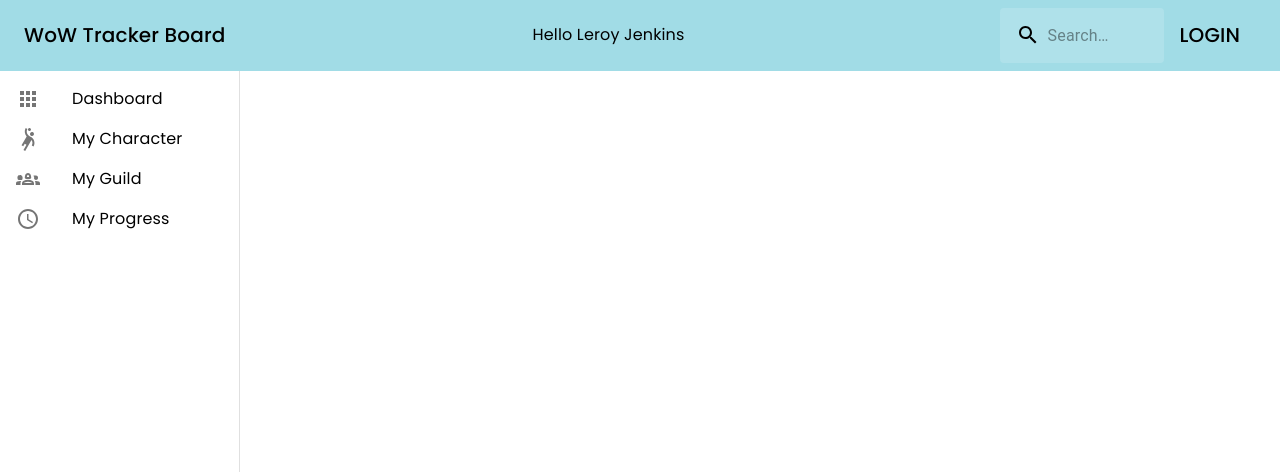
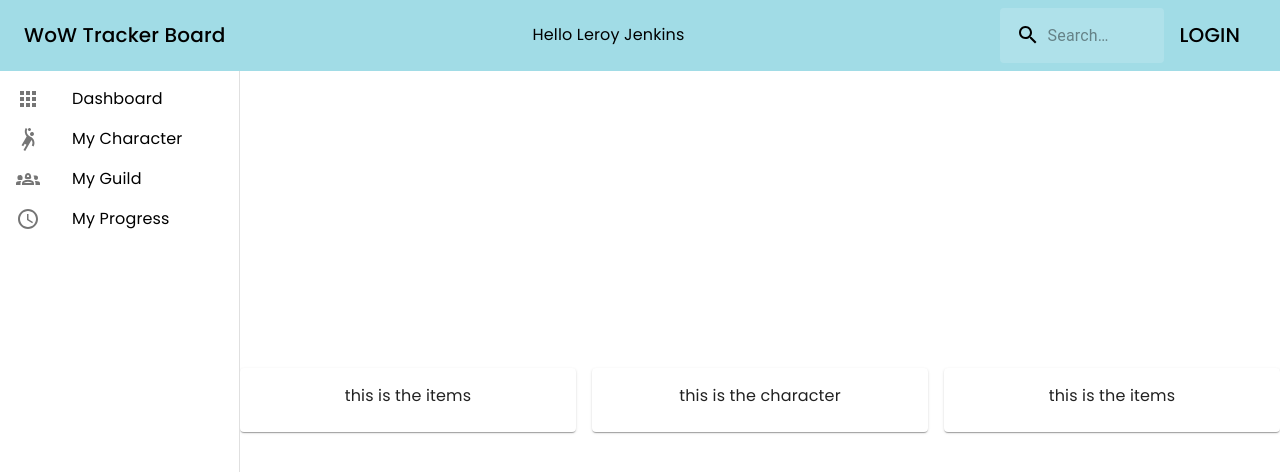
Before and after one commit to kattschmidtt/wow-tracker-dashboard, a React (Vite) app in the folder client/: page /my-calendar in a window 1280 px wide. Shown: the top 472 px of the page. Built offline with nearby package versions, Linux system fonts and the light colour scheme; no server answers; a web font is replaced by a local one.

Commit message:
removed several unneeded libraries. started calendar page. removed calendar from dashboard for now. removed print statements

```diff
--- a/client/package.json
+++ b/client/package.json
@@ -17,10 +17,12 @@
     "@mui/material": "^5.16.6",
     "@mui/x-date-pickers": "^7.12.0",
     "@types/react-beautiful-dnd": "^13.1.8",
+    "axios": "^1.7.3",
     "boring-avatars": "^1.10.2",
     "dayjs": "^1.11.12",
     "react": "^18.2.0",
     "react-beautiful-dnd": "^13.1.1",
+    "react-big-calendar": "^1.13.2",
     "react-calendar": "^5.0.0",
     "react-dom": "^18.2.0",
     "react-google-charts": "^1.0.2",
--- a/client/src/Pages/CalendarPage.tsx
+++ b/client/src/Pages/CalendarPage.tsx
@@ -1,25 +1,42 @@
-import { Box, Grid } from '@mui/material';
-import React from 'react';
+import { Box, Card, CardContent, Grid } from '@mui/material';
 import Header from '../components/Layout/Header';
 import NavigationSidebar from '../components/Sidebar/NavigationSidebar';
+import Character from '../components/Character/Character';
+import Items from '../components/Character/Items';
 
 const CalendarPage = () => {
   return (
-    <div>
-      <>
+    <>
     <Header />
-      <div>
-        <Box sx={{ flexGrow: 1 }}>
-          <Grid container spacing={2}>
-            <Grid item xs={12} sm={2} md={2}>
-              <NavigationSidebar />
+        <Box sx={{ display: 'flex', height: '100vh' }}>
+          <NavigationSidebar />
+          <Box sx={{ flexGrow: 1, display: 'flex', alignItems: 'center', justifyContent: 'center' }}>
+            <Grid container spacing={2}>
+              <Grid item xs={12} sm={4}>
+                <Card>
+                  <CardContent>
+                    <Items />
+                  </CardContent>
+                </Card>
+              </Grid>
+              <Grid item xs={12} sm={4}>
+                <Card>
+                  <CardContent>
+                    <Character />
+                  </CardContent>
+                </Card>
+              </Grid>
+              <Grid item xs={12} sm={4}>
+                <Card>
+                  <CardContent>
+                    <Items />
+                  </CardContent>
+                </Card>
+              </Grid>
             </Grid>
-cal page
-          </Grid>
+          </Box>
         </Box>
-      </div>
     </>
-    </div>
   );
 };
 
--- a/client/src/Pages/Home.tsx
+++ b/client/src/Pages/Home.tsx
@@ -88,9 +88,6 @@
                 </Grid>
               </Grid>
             </Grid>
-            <Grid item xs={12} sm={2} md={2} sx={{pr: '2rem'}}>
-              <MiniCalendar />
-            </Grid>
           </Grid>
         </Box>
       </div>
--- a/client/src/components/Layout/App.tsx
+++ b/client/src/components/Layout/App.tsx
@@ -1,12 +1,9 @@
-import { ThemeProvider } from '@emotion/react';
-import { Container, createTheme, CssBaseline } from '@mui/material';
+import { Container, CssBaseline } from '@mui/material';
 import { Outlet } from 'react-router-dom';
 import React, { useState } from 'react';
 import { ToastContainer } from 'react-toastify';
-import Header from './Header';
 
 import '../../App.css'
-import Footer from './Footer';
 
 const App = () => {
 
```
Also changed, not shown: client/src/context/CharacterContext.tsx (line endings or trailing spaces), 2 other files (tests, documents, lock files or other folders).
